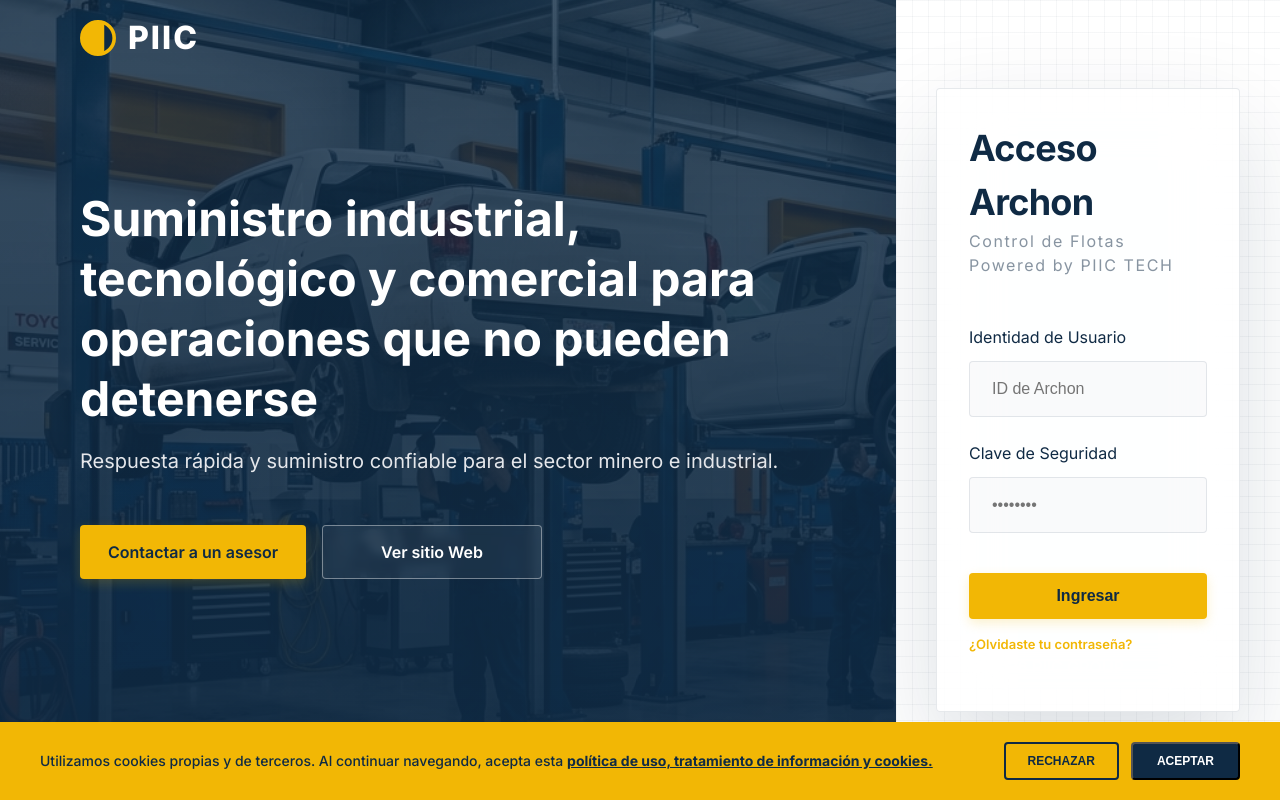
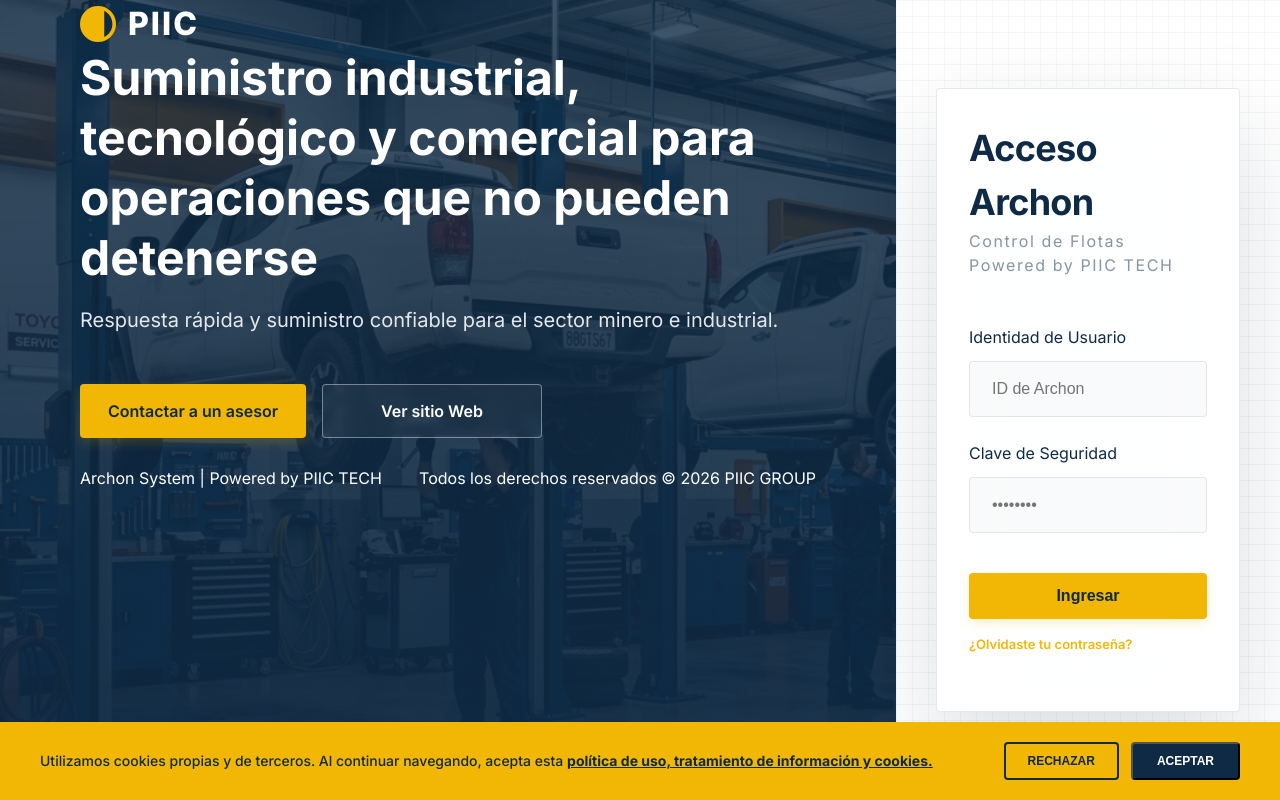
Before and after one commit to felipemiramontesr/mantenimiento_piic, a React (Vite) app in the folder apps/web/: page /login in a window 1280 px wide. Built offline with nearby package versions, Linux system fonts and the light colour scheme; no server answers; the HTML template or start-up script is replaced by a standard one.

Commit message:
V.1.8.17_Archon_Identity_Responsive_V17_Consolidated_Desktop_Footer

```diff
--- a/apps/web/src/index.css
+++ b/apps/web/src/index.css
@@ -123,19 +123,14 @@
   }
 
   /* Spacing for hero components in split screen */
-  .hero-header, .hero-body, .hero-footer {
-    padding: 0 clamp(40px, 8vw, 120px);
-  }
-
-  .hero-header { height: 10%; display: flex; align-items: center; }
-  .hero-body { height: 80%; display: flex; flex-direction: column; justify-content: center; }
   .hero-footer {
     height: 10%;
     display: flex;
-    flex-direction: row; /* FORCE HORIZONTAL ROW */
+    flex-direction: row !important; /* REINFORCED ROW */
     align-items: center;
-    justify-content: space-between;
-    width: 100%;
+    justify-content: space-between !important; /* REINFORCED SPLIT */
+    width: 100% !important;
+    padding: 0 clamp(40px, 8vw, 120px);
   }
 }
 
@@ -387,17 +382,7 @@
   text-decoration: underline;
 }
 
-.hero-footer {
-  margin-top: 32px;
-  display: flex;
-  flex-direction: column;
-  gap: 8px;
-  align-items: center;
-}
-
-@media (min-width: 768px) {
-  .hero-footer { align-items: flex-start; }
-}
+/* Global hero-footer removed to use consolidated logic above */
 
 /* 🍪 COOKIE BANNER PIIC */
 .cookie-banner {
```
